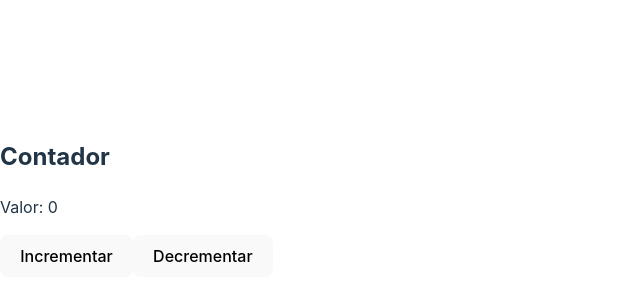
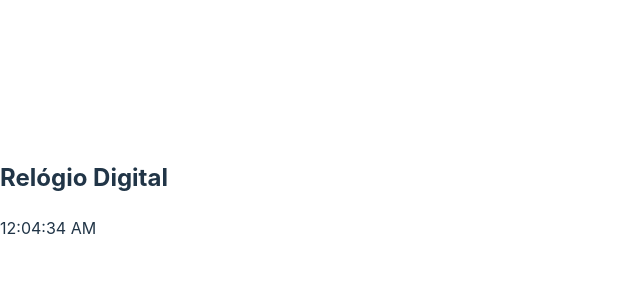
Before and after one commit to DLuCcA13/Quiz_React, a React (Vite) app: page / in a window 1280 px wide. Shown: the part 202-502 px from the top of the page, without its empty margins (0-640 px from the left). Built offline with nearby package versions, Linux system fonts and the light colour scheme.

Commit message:
first commit

```diff
--- a/src/main.jsx
+++ b/src/main.jsx
@@ -1,7 +1,7 @@
 import React from "react";
 import ReactDOM from "react-dom/client";
 /*
-import Relogio from "./Projetos/Relogio";
+
 import Quiz from "./Projetos/Quiz";
 import ConversorMoedas from "./Projetos/ConversorMoedas";
 import GaleriaFotos from "./Projetos/GaleriaFotos";
@@ -9,13 +9,14 @@ import BuscaFilmes from "./Projetos/BuscaFilme";
 import ListaContatos from "./Projetos/ListaContatos";
 import Cronometro from "./Projetos/Cronometro";
 import ListaTarefas from "./Projetos/ListaTarefas"
+import Contador from "./Projetos/Contador";
 */
-import Contador from "./Projetos/Contador";
+import Relogio from "./Projetos/Relogio";
 import "./index.css";
 
 
 ReactDOM.createRoot(document.getElementById("root")).render(
   <React.StrictMode>
-    <Contador/>
+    <Relogio />
   </React.StrictMode>
 );
```
